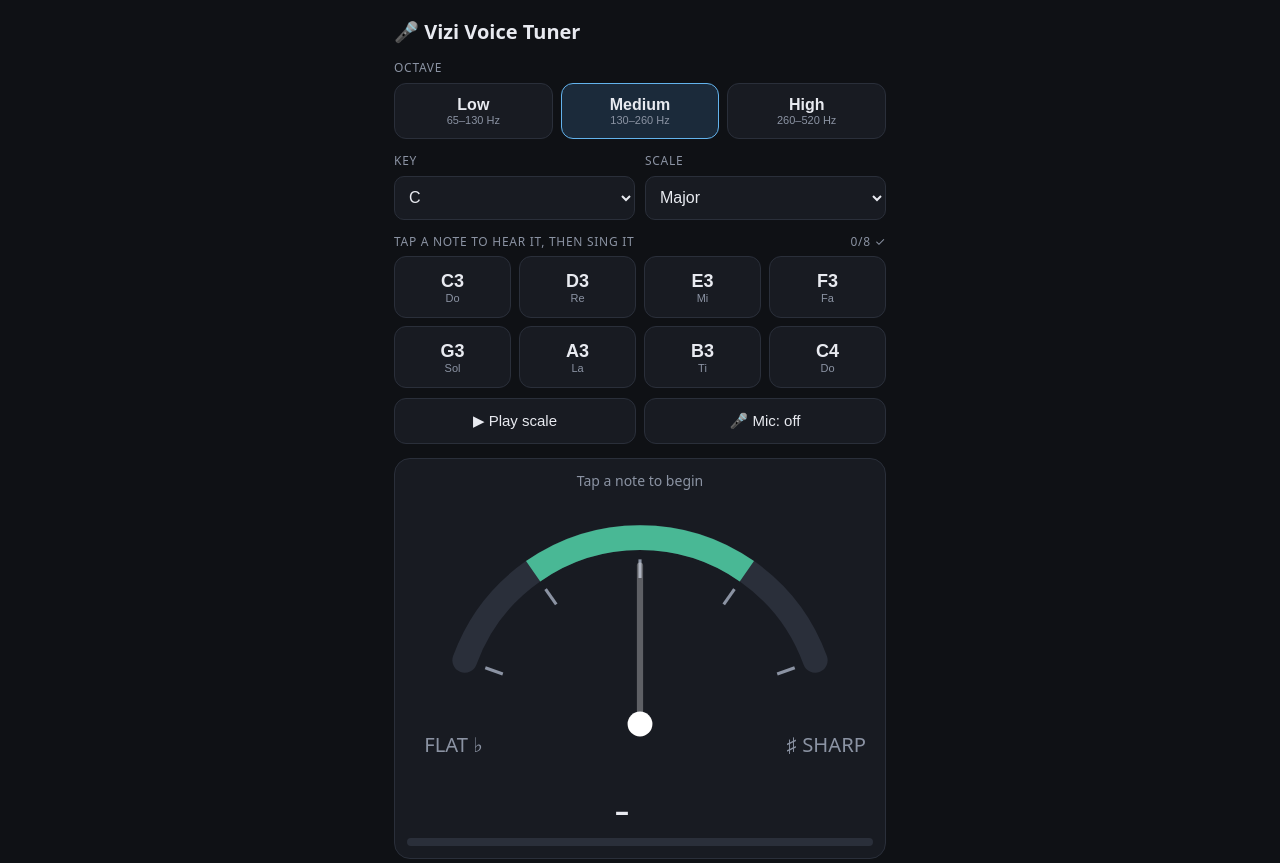
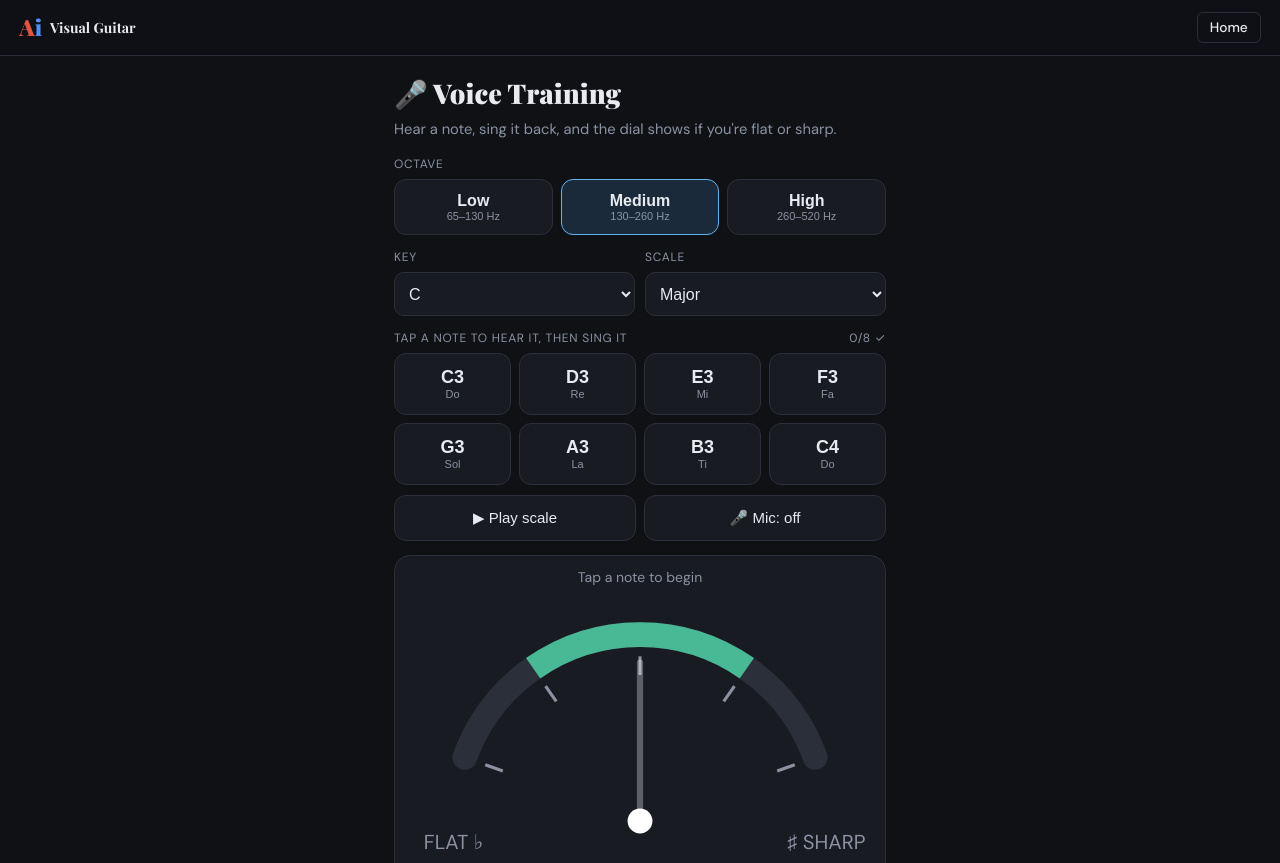
Before and after one commit to kdonewald/Ai_Visual_Guitar_Site, a plain HTML site: page voice.html in a window 1280 px wide. Shown: the top 863 px of the page. Drawn offline with nearby package versions, Linux system fonts and the light colour scheme.

Commit message:
Add files via upload

```diff
--- a/voice.html
+++ b/voice.html
@@ -3,11 +3,16 @@
 <head>
 <meta charset="utf-8">
 <meta name="viewport" content="width=device-width,initial-scale=1,viewport-fit=cover">
-<title>Vizi Voice Tuner</title>
+<title>Voice Training — Ai Visual Guitar</title>
+<link rel="icon" href="/favicon.ico" sizes="any">
+<link rel="apple-touch-icon" href="/icons/apple-touch-icon.png">
+<link rel="manifest" href="/manifest.json">
+<meta name="theme-color" content="#0f1117">
+<link href="https://fonts.googleapis.com/css2?family=Playfair+Display:wght@400;700;900&family=DM+Sans:wght@300;400;500;600&family=DM+Mono:wght@400;500&display=swap" rel="stylesheet">
 <style>
 :root{--bg:#0f1115;--card:#181b22;--line:#2a2f3a;--text:#e8eaf0;--dim:#8b93a3;--green:#4fd1a5;--amber:#f6ad55;--red:#fc8181;--blue:#63b3ed}
 *{box-sizing:border-box;-webkit-tap-highlight-color:transparent}
-body{margin:0;background:var(--bg);color:var(--text);font:16px/1.4 system-ui,-apple-system,Segoe UI,Roboto,sans-serif;padding:env(safe-area-inset-top) 0 env(safe-area-inset-bottom)}
+body{margin:0;background:var(--bg);color:var(--text);font:16px/1.4 'DM Sans',system-ui,-apple-system,Segoe UI,Roboto,sans-serif;padding:env(safe-area-inset-top) 0 env(safe-area-inset-bottom)}
 main{max-width:520px;margin:0 auto;padding:14px}
 h1{font-size:20px;margin:4px 0 14px}
 label{display:block;font-size:12px;color:var(--dim);text-transform:uppercase;letter-spacing:.06em;margin:0 0 6px}
@@ -43,11 +48,32 @@ summary{color:var(--dim);padding:8px 0}
 .chk input{width:22px;height:22px}
 #msg{color:var(--amber);font-size:14px;min-height:20px}
 .hint{color:var(--dim);font-size:13px}
+/* ── Vizi stage chrome (nav + Return to Vizi) ── */
+nav{position:sticky;top:0;z-index:50;display:flex;align-items:center;justify-content:space-between;padding:.75rem 1.2rem;background:rgba(15,17,23,.96);backdrop-filter:blur(12px);border-bottom:1.5px solid var(--line)}
+.nav-logo{display:flex;align-items:center;gap:8px;text-decoration:none}
+.logo-mark{font-family:'Playfair Display',serif;font-size:1.4rem;font-weight:900;line-height:1}
+.logo-mark .A{color:#e05540}.logo-mark .i{color:#4f8ef7}
+.logo-name{font-family:'Playfair Display',serif;font-size:.88rem;font-weight:700;color:var(--text)}
+.nav-link{font-size:.86rem;font-weight:500;color:var(--text);text-decoration:none;padding:5px 12px;border-radius:6px;border:1.5px solid var(--line)}
+h1{font-family:'Playfair Display',serif;font-weight:900;font-size:1.7rem;margin:4px 0 6px}
+.lead{color:var(--dim);font-size:.92rem;line-height:1.5;margin:0 0 16px}
+.cat-return-wrap{display:flex;justify-content:center;padding:1.6rem 0 .4rem;border-top:1.5px solid var(--line);margin-top:1.5rem}
+.cat-return-big{display:inline-flex;align-items:center;gap:.55rem;background:#22263a;border:2px solid #3dba72;border-radius:11px;padding:.9rem 1.7rem;cursor:pointer;font-family:'DM Mono',monospace;font-size:1.08rem;font-weight:700;letter-spacing:.04em;color:#3dba72;white-space:nowrap;box-shadow:0 2px 16px rgba(61,186,114,.28)}
+.cat-return-big:active{background:rgba(61,186,114,.16);color:var(--text)}
+@media(max-width:560px){.cat-return-big{font-size:.98rem;padding:.8rem 1.3rem}}
 </style>
 </head>
 <body>
+<nav>
+  <a href="index.html" class="nav-logo">
+    <div class="logo-mark"><span class="A">A</span><span class="i">i</span></div>
+    <div class="logo-name">Visual Guitar</div>
+  </a>
+  <a href="index.html" class="nav-link">Home</a>
+</nav>
 <main>
-<h1>🎤 Vizi Voice Tuner</h1>
+<h1>🎤 Voice Training</h1>
+<p class="lead">Hear a note, sing it back, and the dial shows if you're flat or sharp.</p>
 
 <section>
   <label>Octave</label>
@@ -96,6 +122,9 @@ summary{color:var(--dim);padding:8px 0}
   </div>
 </details>
 <p id="msg"></p>
+<div class="cat-return-wrap">
+  <button class="cat-return-big" id="voiceReturnVizi" type="button" title="Return to Vizi"><span aria-hidden="true">🏠</span> Return to Vizi</button>
+</div>
 </main>
 
 <script>
@@ -364,6 +393,13 @@ function frame(now){
 
 buildOct();buildGauge();buildNotes();updateTarget();setMicBtn();
 requestAnimationFrame(frame);
+
+// Release the mic whenever the student leaves or hides this page, so it never
+// stays open and doesn't clash with Vizi's talk button or the Tuning stage.
+function releaseMic(){ if(micOn) stopMic(); }
+window.addEventListener('pagehide',releaseMic);
+document.addEventListener('visibilitychange',()=>{ if(document.hidden) releaseMic(); });
+$('voiceReturnVizi').addEventListener('click',()=>{ releaseMic(); window.location.href='index.html'; });
 </script>
 </body>
 </html>
```
Also changed, not shown: index.html (+4 -2 lines).
